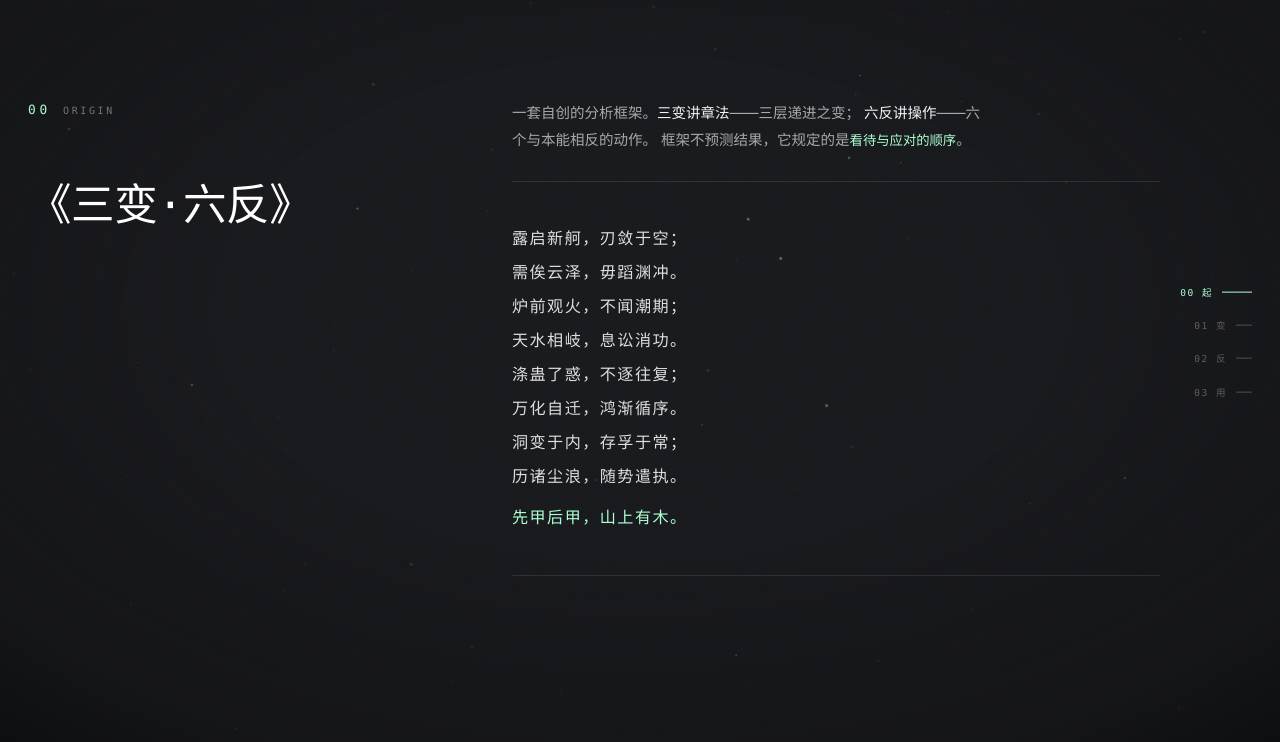
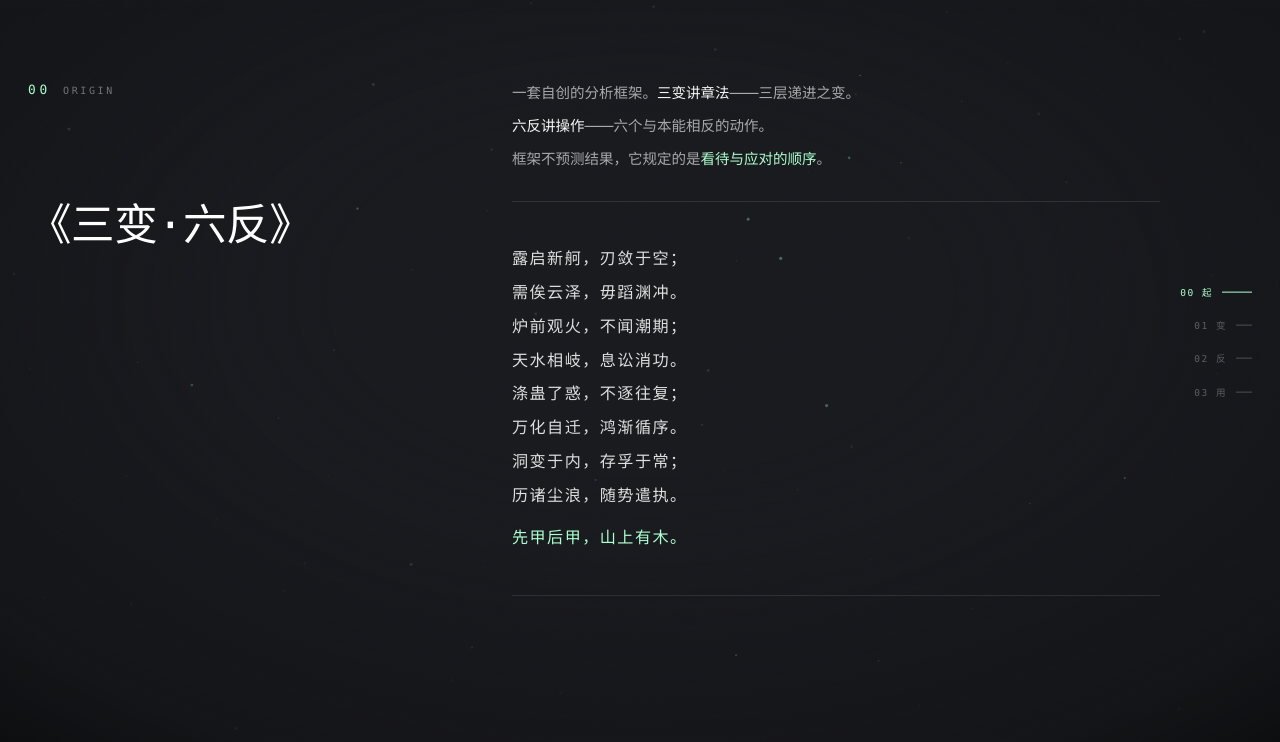
Before and after one commit to 0603wangxiao/36wx, a plain HTML site: page index.html in a window 1280 px wide. Shown: the part 58-800 px from the top of the page. Drawn offline with Linux system fonts and the light colour scheme.

Commit message:
修首节文案：字号不一致的真因是字体回退 + 拆行
作者反馈：这一句排版奇怪、断句奇怪、长短不齐、字号还不一致。

① 字号不一致 —— 真因不是字号，是字体回退
   .sec-body em{font-family:var(--font-mono); font-size:.92em} 把中文交给了
   ui-monospace / SF Mono / Menlo —— 这些字体没有中文字形，浏览器回退到某个
   中文字体，度量完全不同，所以「它规定的是看待与应对的顺序」看着字号更大、
   字体也不一样。
   改：em 只靠颜色区分，font-family 与 font-size 一律继承；
       strong 显式 font:inherit + font-weight:500，锁定字体字号只加粗。
   实测：三行与 em 全部 17px / -apple-system,system-ui,… —— 完全一致。

② 断句与长短不齐
   原文是一整段长句，换行点落在句中，两行长度也悬殊。
   改为按句拆分三行（每行一个完整意思），并调整文案使长度接近：
       一套自创的分析框架。三变讲章法——三层递进之变。   403px
       六反讲操作——六个与本能相反的动作。               301px
       框架不预测结果，它规定的是看待与应对的顺序。       374px
   最长与最短差从约 365px 收到 102px，换行点均在句末。

验证：三行 + em 实测同字号同字体 ｜ 标签配平 ｜ JS 通过 node --check

```diff
--- a/index.html
+++ b/index.html
@@ -138,8 +138,10 @@ h2{font-size:clamp(26px,3vw,46px)}
   font-size:clamp(14.5px,1.05vw,17px);line-height:1.85;
   color:rgb(var(--ink-rgb)/.62);
   transition:opacity .9s var(--ease-cubic) .16s,transform .9s var(--ease-cubic) .16s}
-.sec-body strong{color:rgb(var(--ink-rgb)/.94);font-weight:500}
-.sec-body em{font-style:normal;font-family:var(--font-mono);font-size:.92em;color:var(--accent)}
+.sec-body strong{font:inherit;font-weight:500;color:rgb(var(--ink-rgb)/.96)}
+.sec-body em{font-style:normal;color:var(--accent)}   /* 只靠颜色区分，不改字体与字号 */
+.sec-lede span{display:block}
+.sec-lede span+span{margin-top:.42em}
 /* 无 JS 时内容默认可见（避免 JS 失败导致整页空白）；
    有 JS 时才做入场动画 —— 由 <html class="js"> 触发 */
 .js .sec-no,.js h1,.js h2,.js .sec-body,.js .spec,.js .verse,.js .apps{opacity:0;transform:translateY(14px)}
@@ -299,10 +301,10 @@ h2{font-size:clamp(26px,3vw,46px)}
     <div class="lead">
       <div class="sec-no"><b>00</b><span>ORIGIN</span></div>
       <h1>《三变·六反》</h1>
-      <p class="sec-body">
-        一套自创的分析框架。<strong>三变讲章法</strong>——三层递进之变；
-        <strong>六反讲操作</strong>——六个与本能相反的动作。
-        框架不预测结果，它规定的是<em>看待与应对的顺序</em>。
+      <p class="sec-body sec-lede">
+        <span>一套自创的分析框架。<strong>三变讲章法</strong>——三层递进之变。</span>
+        <span><strong>六反讲操作</strong>——六个与本能相反的动作。</span>
+        <span>框架不预测结果，它规定的是<em>看待与应对的顺序</em>。</span>
       </p>
       <div class="verse" aria-label="偈文">
         <span>露启新舸，刃敛于空；</span>
```
